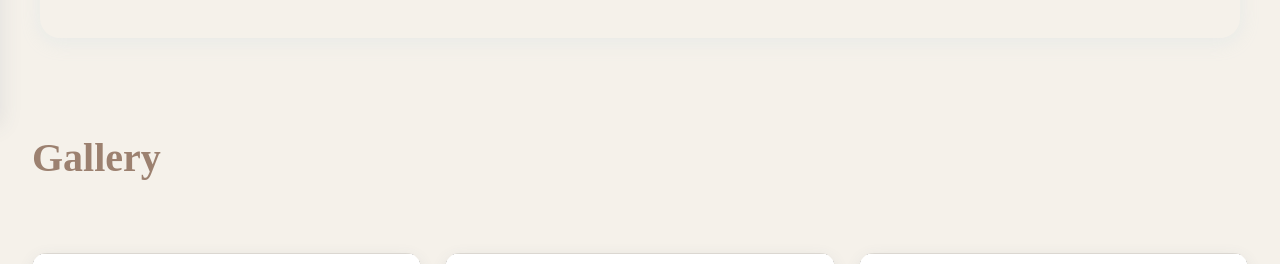
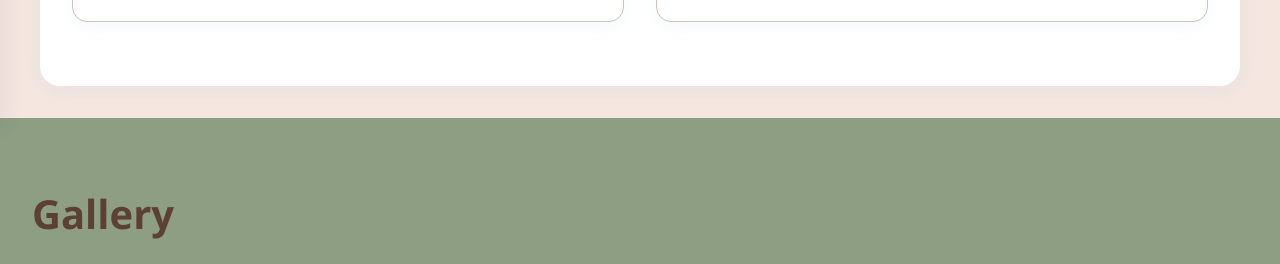
Before and after one commit to paulkiwana/tree_dingo, a website: page index.html in a window 1280 px wide. Shown: the part 674-938 px from the top of the page. Drawn offline with Linux system fonts and the light colour scheme; a script that the page names is missing.

Commit message:
earthy aesthetic

```diff
--- a/index.html
+++ b/index.html
@@ -7,8 +7,8 @@
     <title>Tree Dingo Animations - The Guardians of Nature</title>
     <link rel="stylesheet" href="https://cdnjs.cloudflare.com/ajax/libs/font-awesome/6.0.0/css/all.min.css">
     <style>
-       /* :root {
-            --primary: #B6D0E2;
+        :root {
+           /* --primary: #B6D0E2;
             --primary-hover: #A3C1D9;
             --secondary: #F8C8DC;
             --secondary-hover: #F5B5CF;
@@ -17,54 +17,31 @@
             --card-bg: #FFFFFF;
             --border: #E6E6FA;
             --accent: #E6E6FA;
-            --accent-hover: #D8D8F6;
-        }*/
-        :root {
-  /* Main colors */
-  --sage-green: #8A9A5B;
-  --blush-pink: #E8C4C4;
-  --soft-brown: #9C8170;
-  --cream: #F5F1EA;
+            --accent-hover: #D8D8F6;*/
 
-  /* Accent colors */
-  --deep-sage: #4A5D32;
-  --light-sage: #CBD5C0;
-  --dusty-rose: #C4A5A5;
-  --warm-brown: #786455;
+             --primary: #8B7355;
+            --secondary: #8E9E82;
+            --background: #F5E6E0;
+            --text: #5C4033;
+            --card-bg: #FFFFFF;
+            --border: #D3C0B6;
+            --accent: #D3C0B6;
+            --accent-hover: #8E9E82;
+        }
 
-  /* Background colors */
-  --bg-primary: var(--cream);
-  --bg-secondary: var(--light-sage);
-
-  /* Text colors */
-  --text-primary: var(--soft-brown);
-  --text-secondary: var(--deep-sage);
-}
         * {
             margin: 0;
             padding: 0;
             box-sizing: border-box;
         }
 
-        /*body {
+        body {
             font-family: 'Segoe UI', Tahoma, Geneva, Verdana, sans-serif;
             background-color: var(--background);
             color: var(--text);
             line-height: 1.6;
-        }*/
-        body {
-  background-color: var(--bg-primary);
-  color: var(--text-primary);
-}
+        }
 
-.accent-element {
-  background-color: var(--sage-green);
-  color: var(--cream);
-}
-
-.highlight {
-  color: var(--blush-pink);
-}
         header {
             background-color: var(--card-bg);
             border-bottom: 1px solid var(--border);
@@ -611,6 +588,7 @@
                 max-width: 300px;
             }
         }
+
     </style>
 
 <body>
```
